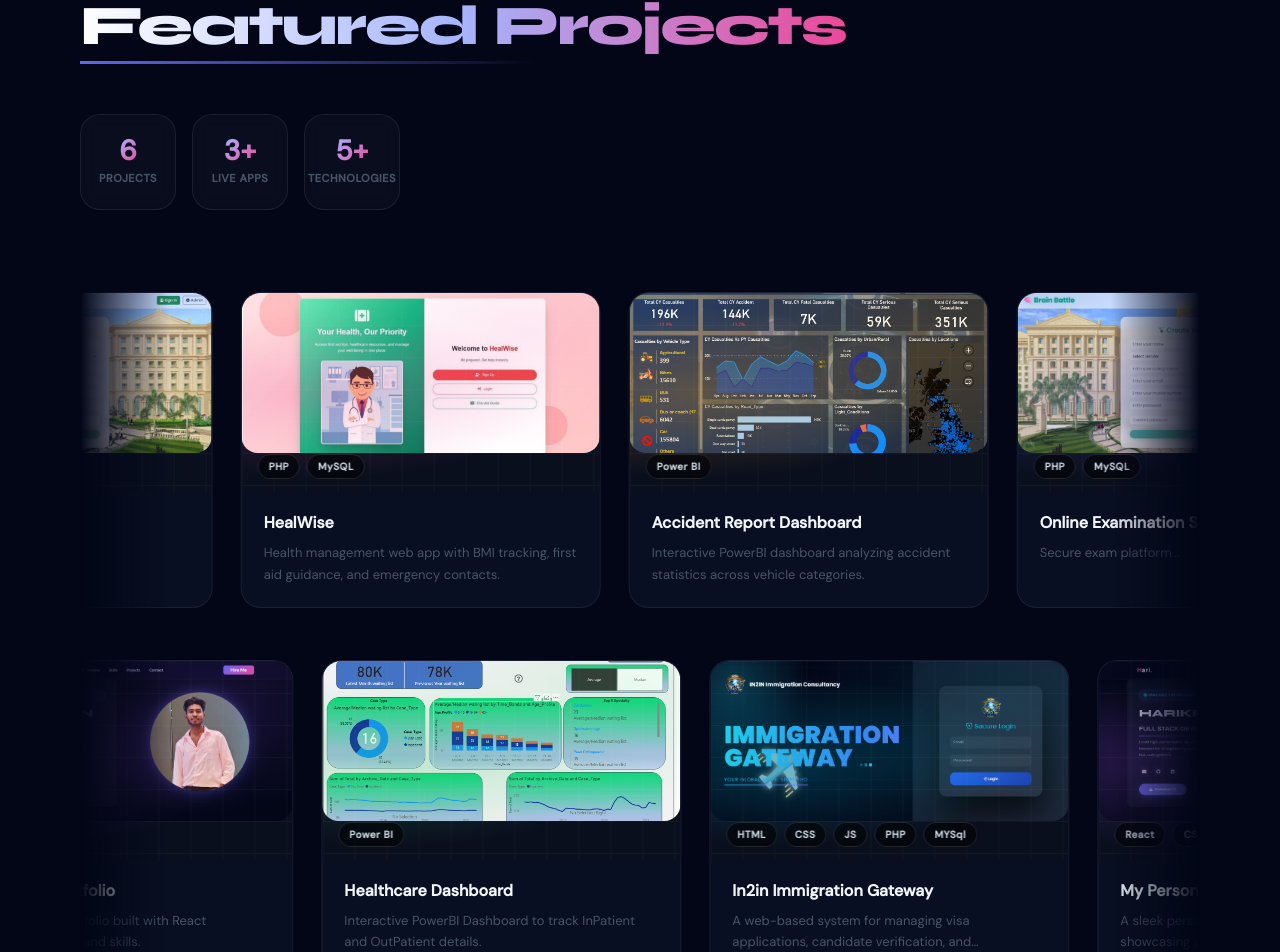
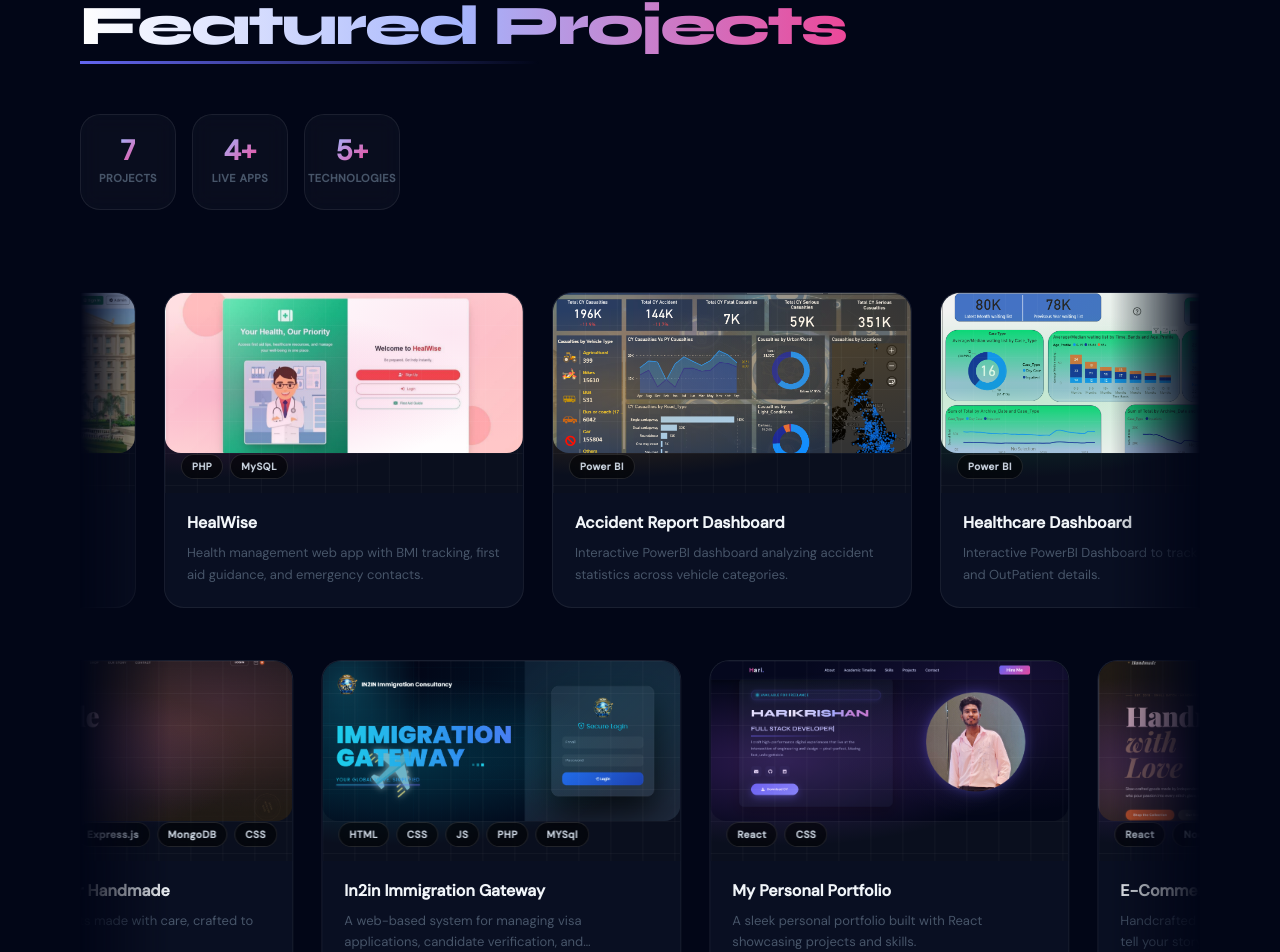
Before and after one commit to Harikrishnan2802/React-Portfolio, a React (Vite) app: page / in a window 1280 px wide. Shown: the part 4207-5159 px from the top of the page. Built offline with nearby package versions, Linux system fonts and the light colour scheme; a web font is replaced by a local one.

Commit message:
One new project is added

```diff
--- a/src/components/Projects.jsx
+++ b/src/components/Projects.jsx
@@ -6,6 +6,8 @@
 import In2in from "../assets/images/In2in.png";
 import Portfolio from "../assets/images/portfolio.png";
 import Healwise from "../assets/images/Healwise.png";
+import Handmade from "../assets/images/ecommerce.png"
+
 const projects = [
   {
     title: "Online Examination System",
@@ -22,7 +24,7 @@
     tech: ["PHP", "MySQL"],
     image: Healwise,
     color: "#ec4899",
-    live: "#",
+    live: "https://harikrishnan2802.github.io/Not-deployed/",
     code: "#",
   },
   {
@@ -31,7 +33,7 @@
     tech: ["Power BI"],
     image: Accident,
     color: "#f59e0b",
-    live: "#",
+    live: "https://harikrishnan2802.github.io/Not-deployed/",
     code: "https://github.com/Harikrishnan2802/accident-dashboard-powerbi",
   },
   {
@@ -40,13 +42,13 @@
     tech: ["Power BI"],
     image: Healthcare,
     color: "#22c55e",
-    live: "#",
+    live: "https://harikrishnan2802.github.io/Not-deployed/",
     code: "https://github.com/Harikrishnan2802/PowerBI-HealthcareDashboard",
   },
   {
     title: "In2in Immigration Gateway",
     desc: "A web-based system for managing visa applications, candidate verification, and immigration processes in one centralized platform.",
-    tech: ["HTML", "CSS", "JS", "PHP","MYSql"],
+    tech: ["HTML", "CSS", "JS", "PHP", "MYSql"],
     image: In2in,
     color: "#06b6d4",
     live: "https://in2inimmigrationgateway.free.nf/",
@@ -60,6 +62,15 @@
     color: "#a855f7",
     live: "https://harikrishnan2802.github.io/React-Portfolio/",
     code: "https://github.com/Harikrishnan2802/React-Portfolio",
+  },
+  {
+    title: "E-Commerce for Handmade",
+    desc: "Handcrafted products made with care, crafted to tell your story.",
+    tech: ["React", "Node.js", "Express.js", "MongoDB", "CSS"],
+    image: Handmade,
+    color: "#a855f7",
+    live: "https://harikrishnan2802.github.io/Not-deployed/",
+    code: "https://github.com/Harikrishnan2802/E-commerce-for-Handmade-Projects",
   },
 ]
 
@@ -76,12 +87,12 @@
         {/* background pattern */}
         <div className="project-bg-pattern" />
 
-        {/* big emoji */}
         {p.image ? (
           <img src={p.image} alt={p.title} className="project-img-full" />
         ) : (
           <span className="project-emoji">{p.emoji}</span>
         )}
+
         {/* tech badges inside visual */}
         <div className="project-tech-row">
           {p.tech.map((t, i) => (
@@ -125,8 +136,10 @@
 }
 
 function Projects() {
-  const row1 = projects.slice(0, 3)
-  const row2 = projects.slice(3, 6)
+  // Split into two rows — row1 gets 4 items, row2 gets remaining 3
+  const half = Math.ceil(projects.length / 2)
+  const row1 = projects.slice(0, half)
+  const row2 = projects.slice(half)
 
   return (
     <section className="projects-section" id="projects">
@@ -145,7 +158,7 @@
             <span className="stat-label">Projects</span>
           </div>
           <div className="stat-card">
-            <span className="stat-number">3+</span>
+            <span className="stat-number">4+</span>
             <span className="stat-label">Live Apps</span>
           </div>
           <div className="stat-card">
```
Also changed, not shown: src/assets/images/ecommerce.png (added). Lines whose indentation alone changed are shown as unchanged.
